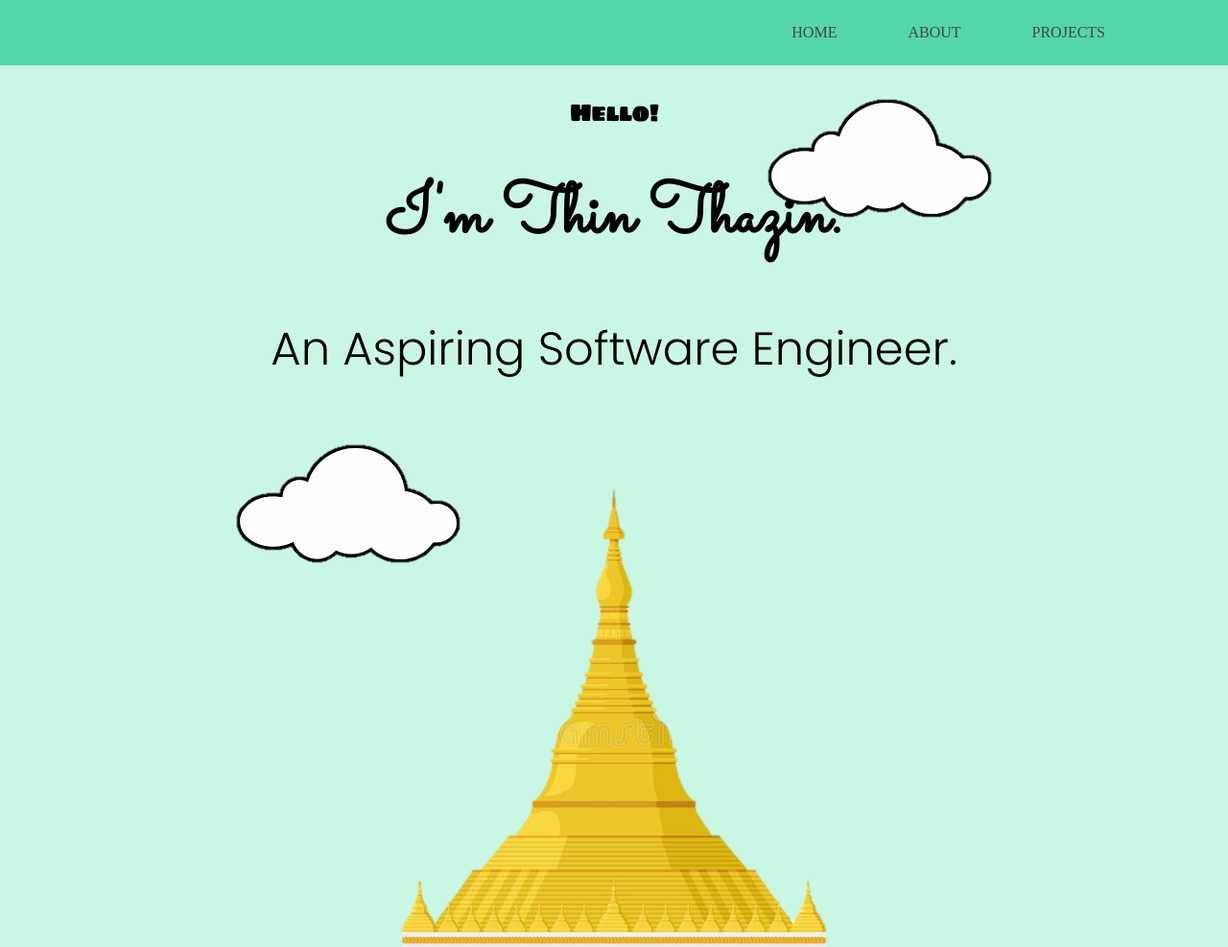
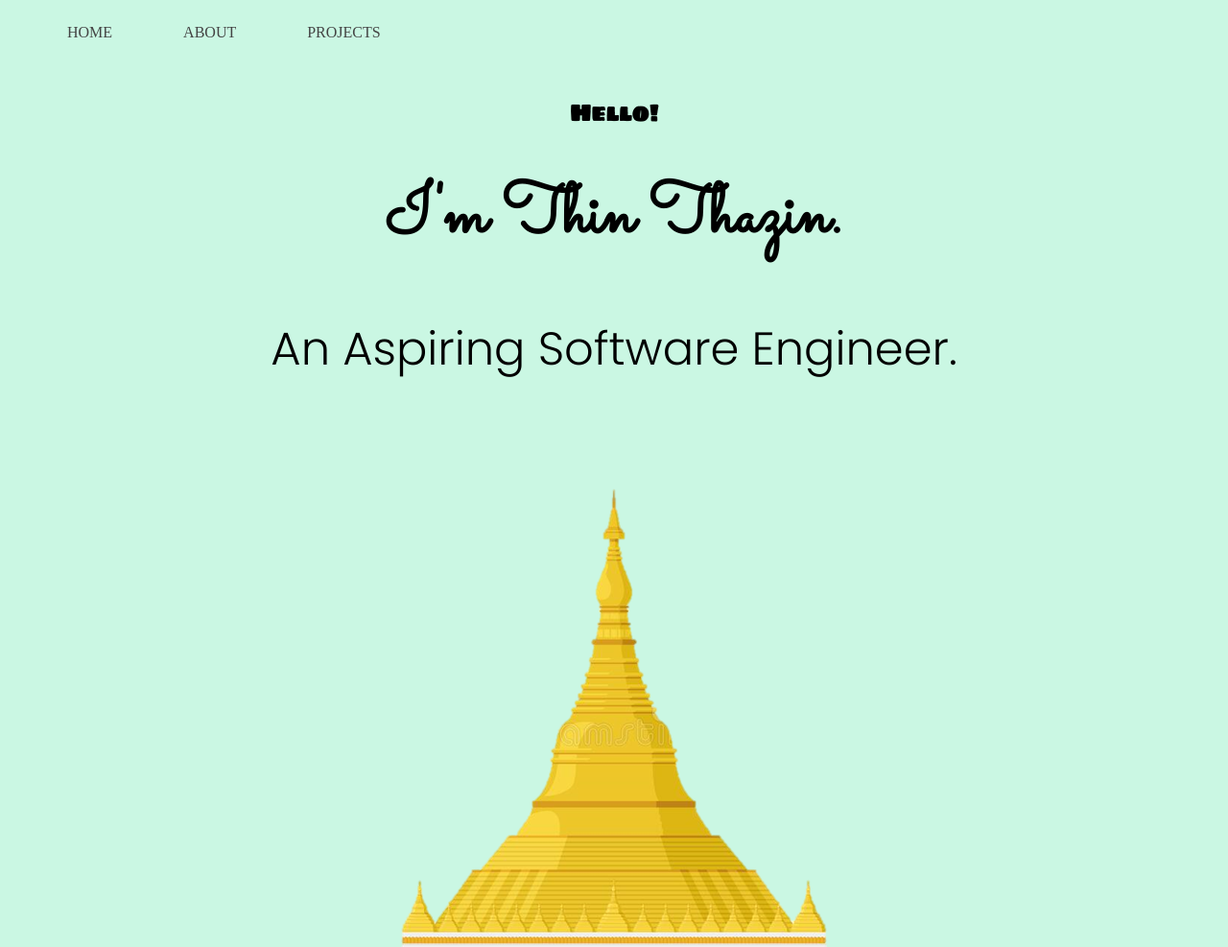
Before and after one commit to thinthazin96/Thin_Thazin_Portfolio, a plain HTML site: page index.html in a window 1280 px wide. Shown: the top 987 px of the page at 96% size. Drawn offline with nearby package versions, Linux system fonts and the light colour scheme.

Commit message:
Updated Nav bar and photos

```diff
--- a/index.html
+++ b/index.html
@@ -14,7 +14,20 @@
 </head>
 
 <body>
-  <header>
+  <!-- Navbar -->
+  <nav>
+    <ul class="navigation">
+      <li><a href="index.html">Home</a></li>
+      <li><a href="about.html">About</a></li>
+      <li><a href="projects.html">Projects</a></li>
+    </ul>
+    <button class="burger-menu" id="burger-menu">
+      <ion-icon class="bars" name="menu-outline"></ion-icon>
+      <!-- <ion-icon class="times" name="close-outline"></ion-icon> -->
+    </button>
+  </nav>
+
+  <!-- <header>
     <div class = "container">
         <nav>
             <ul>
@@ -27,14 +40,14 @@
             </button>
         </nav>
     </div>
-  </header>
+  </header> -->
     <div class="top-container">
-        <img class="cloud1" src="images/Cloud1.png" alt="Cloud">
+        <!-- <img class="cloud1" src="images/Cloud1.png" alt="Cloud"> -->
         <h2>Hello!</h2>
         <br>
         <h1>I'm Thin Thazin.</h1>
         <p class="title">An Aspiring Software Engineer.</p>
-        <img class="cloud2" src="images/Cloud1.png" alt="Cloud">
+        <!-- <img class="cloud2" src="images/Cloud1.png" alt="Cloud"> -->
         <img class="pagoda" src="images/pagoda1.png" type="Pagoda">
     </div>
 
@@ -47,6 +60,7 @@
       nomodule
       src="https://unpkg.com/ionicons@5.5.2/dist/ionicons/ionicons.js"
     ></script>
+    <script src="scripts.js"></script>
 </body>
 
 <footer class="footer">
```
